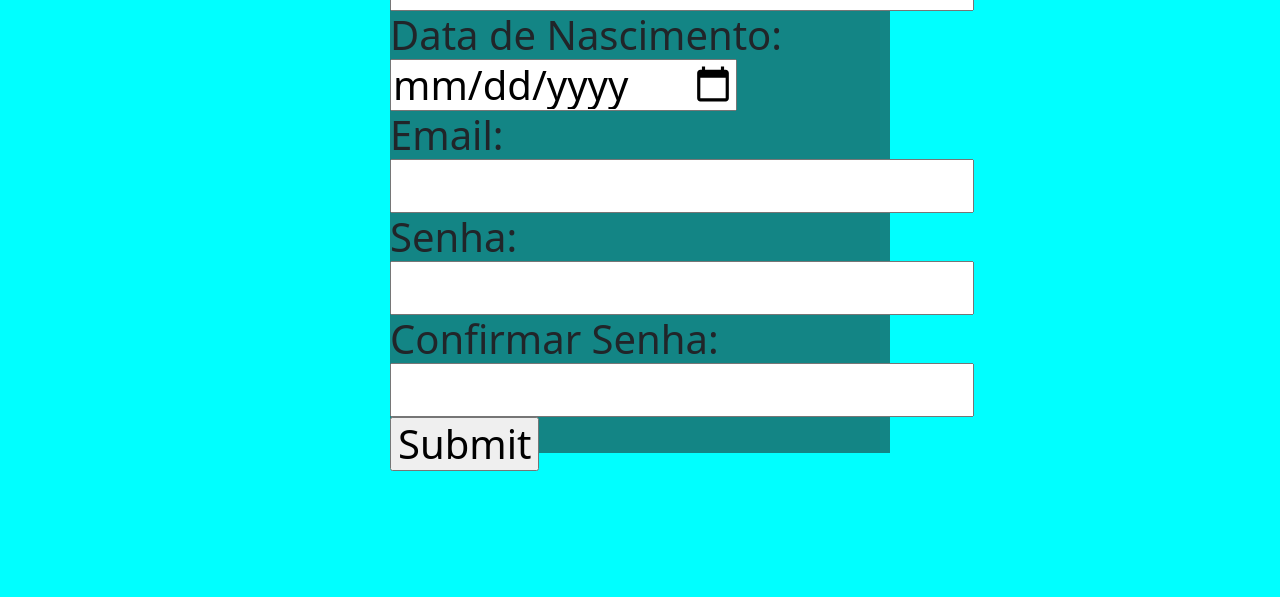
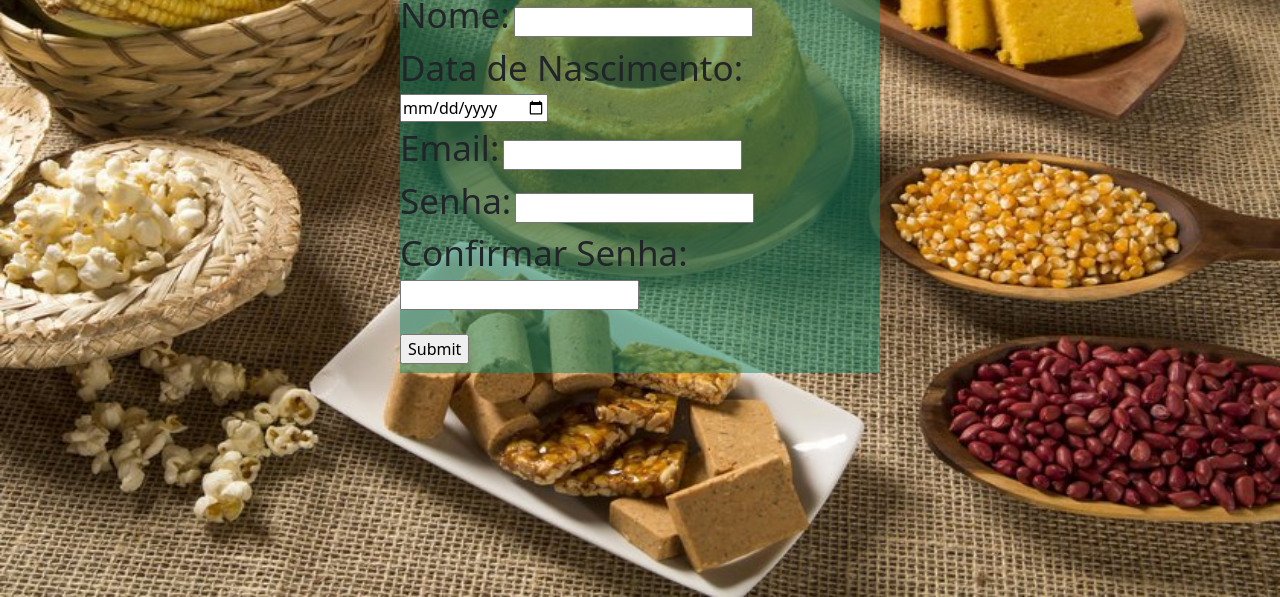
Before and after one commit to MilyPincer/Projeto-pw, a plain HTML site: page html/login.html in a window 1280 px wide. Shown: the part 203-800 px from the top of the page. Drawn offline with nearby package versions, Linux system fonts and the light colour scheme.

Commit message:
salvando tudo

```diff
--- a/css/login.css
+++ b/css/login.css
@@ -1,14 +1,30 @@
-body {
-    background-color: aqua;
+body{
+    background-image: url(../img/junina.jpg);
+    background-repeat: no-repeat;
+    background-size: 100vw 100vh;
+}
+#jun {
+
+
+    height: 200px;
+    min-height: 700px;
+    margin-left: auto;
+    width:1580px ;
+
+
+
+}
+    #for {
+        margin-top: 80px;
+        background-color: rgba(19, 133, 105,0.5);
+        margin-right: auto;
+        height: 200px;
+        min-height: 440px;
+        margin-left: auto;
+        width:480px ;
+
     }
 
-    #for {
-        background-color: rgb(19, 133, 133);
-        margin-left: 10px;
-        margin-right: auto;
-        height: 600px;
-        min-height: 600px;
-        margin-left: auto;
-        width:500px ;
-
+    label{
+        font-size: 35px;
     }
--- a/html/login.html
+++ b/html/login.html
@@ -15,9 +15,11 @@
 
 <body>
 
+
   <nav class="navbar navbar-expand-lg navbar-light bg-light">
     <a class="navbar-brand" href="#">Navbar</a>
-    <button class="navbar-toggler" type="button" data-toggle="collapse" data-target="#navbarNav" aria-controls="navbarNav" aria-expanded="false" aria-label="Toggle navigation">
+    <button class="navbar-toggler" type="button" data-toggle="collapse" data-target="#navbarNav"
+      aria-controls="navbarNav" aria-expanded="false" aria-label="Toggle navigation">
       <span class="navbar-toggler-icon"></span>
     </button>
     <div class="collapse navbar-collapse" id="navbarNav">
@@ -41,23 +43,22 @@
     </div>
   </nav>
 
-  <div id ="for">
-    <h1>
+  <div id="for">
        <form action="" method="">
         <h1>Login de cadastramento</h1>
         <label for="nome"> Nome: </label> <input type="text" id="nome"><br>
         <label for="data de nascimento"> Data de Nascimento: </label> <input type="date" id="dn"><br>
         <label for="email"> Email: </label> <input type="text" id="email"><br>
         <label for="senha"> Senha: </label> <input type="text" id="senha"><br>
-           <label for="confirmação de senha"> Confirmar Senha: </label> <input type="text" id="confirmação de senha"><br>
+        <label for="confirmação de senha"> Confirmar Senha: </label> <input type="text" id="confirmação de senha"><br><br>
         <input type="submit">
 
-    </h1>
     </form>
 
 
 
   </div>
+
 
 
 
```
Also changed, not shown: index.html (+1 -1 lines), img/junina.jpg (added). Lines whose indentation alone changed are shown as unchanged.
